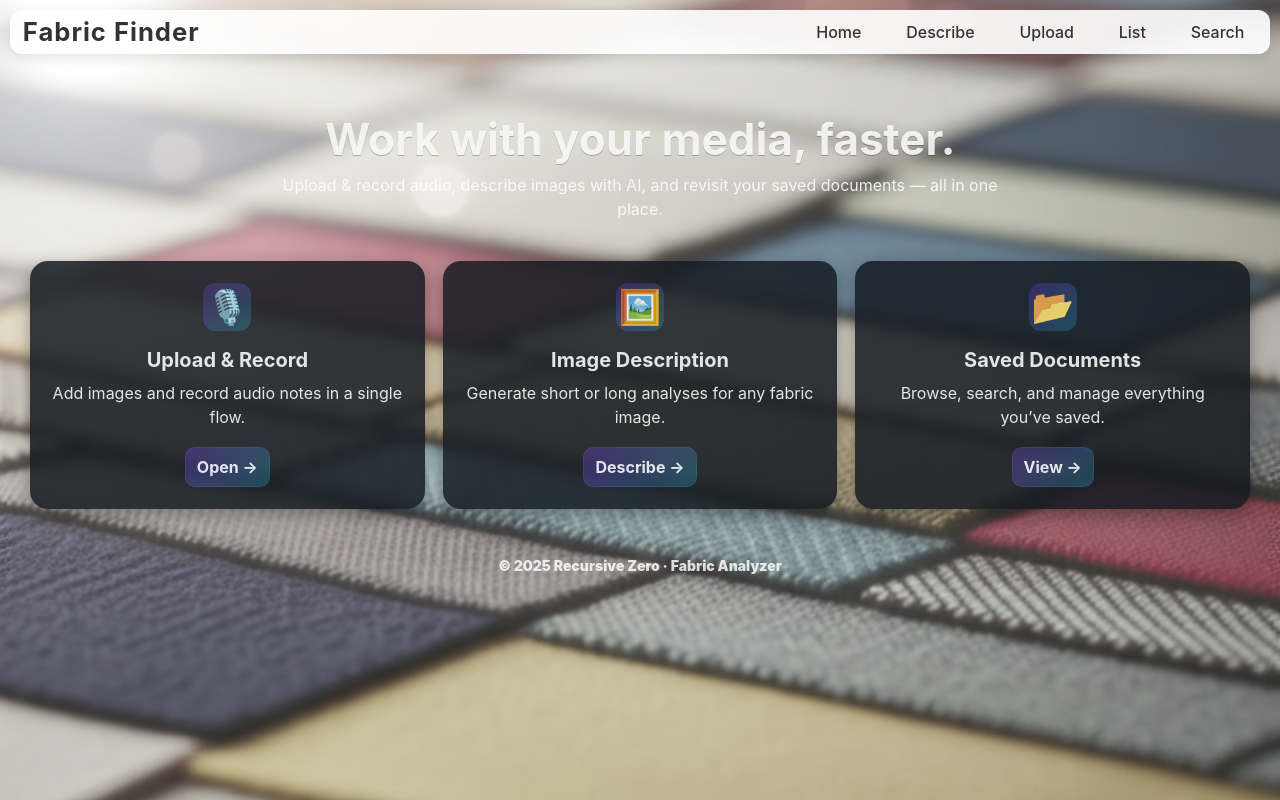
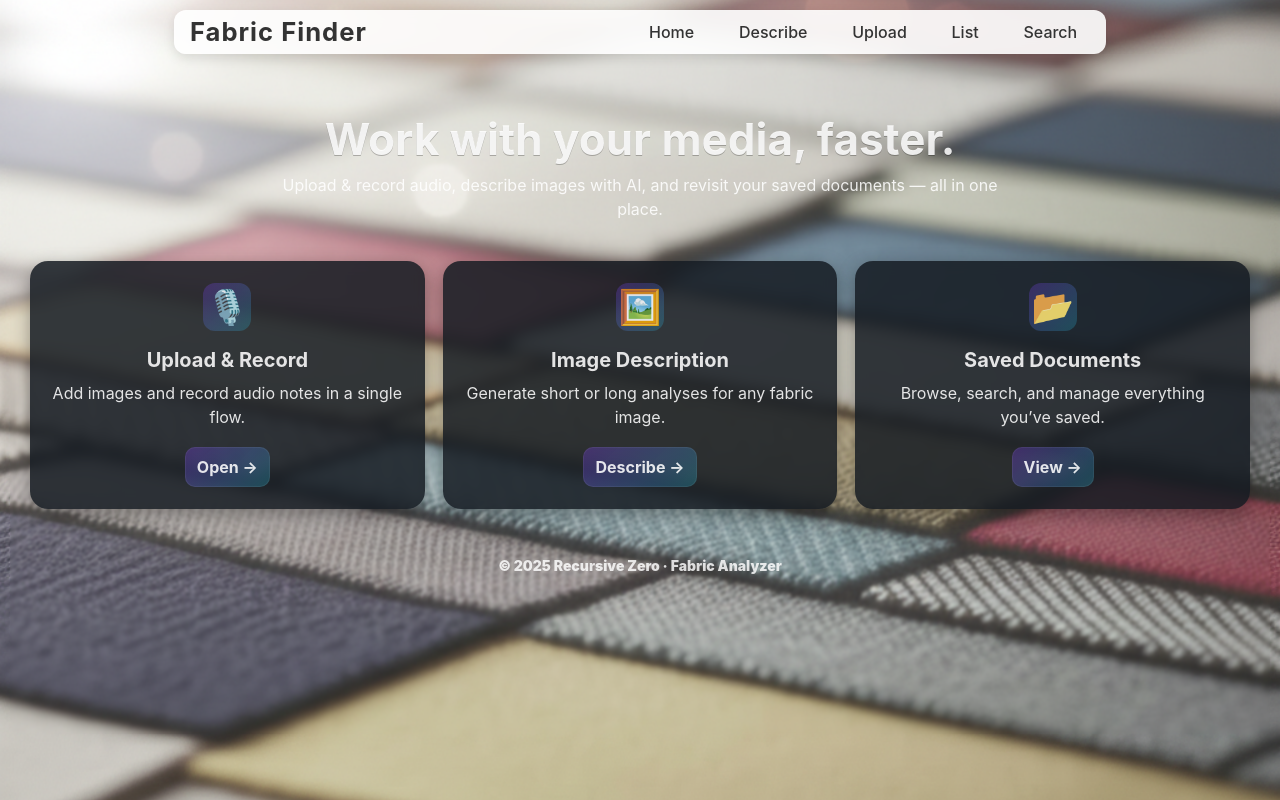
Before and after one commit to recursivezero/tz-fabric, a React (Vite) app in the folder frontend/: page / in a window 1280 px wide. Built offline with nearby package versions, Linux system fonts and the light colour scheme; no server answers.

Commit message:
updated UI and header

```diff
--- a/frontend/src/App.css
+++ b/frontend/src/App.css
@@ -46,12 +46,14 @@
   justify-content: space-between;
   background: rgba(255, 255, 255, 0.9);
   backdrop-filter: blur(6px);
-  padding: 0.5rem 0.8rem;
+  padding: 0.5rem 1rem;
   border-radius: 12px;
   box-shadow: 0 4px 12px rgba(0, 0, 0, 0.1);
   position: sticky;
   top: 0;
   z-index: 1000;
+  max-width: 900px;
+  margin: 0 auto;
 }
 
 .logo-title h1 {
--- a/frontend/src/styles/ContentGrid.css
+++ b/frontend/src/styles/ContentGrid.css
@@ -16,6 +16,7 @@
 .grid-page .grid-title {
   font-size: 22px;
   font-weight: 700;
+  margin-top: 25px;
 }
 
 .grid-page .grid-controls {
--- a/frontend/src/styles/Search.css
+++ b/frontend/src/styles/Search.css
@@ -15,6 +15,7 @@
   text-align: center;
   color: #ffffff;
   text-shadow: 0 1px 0 rgba(0,0,0,0.35);
+  margin-top: 5px;
 }
 
 .search-container .uploader-row {
@@ -78,7 +79,7 @@
 .search-container .empty-hint { color: #b7c3d1; }
 
 .search-container .section-header {
-  margin: 0;                           /* compact */
+  margin: 0;
   display: flex;
   align-items: center;
   justify-content: space-between;
@@ -101,7 +102,6 @@
   border: 1px solid rgba(255,255,255,0.16);
 }
 
-/* Pager (kept small and inline) */
 .pagination-controls,
 .search-container .pager {
   display: inline-flex;
@@ -120,21 +120,17 @@
 .pagination-controls button:disabled { opacity: .5; cursor: not-allowed; }
 .search-container .page-indicator { font-size: 12px; color: #d8e0ea; }
 
-/* --- Results grid (fills remaining height, internal scroll only if needed) --- */
 .result-grid {
   display: grid;
   grid-template-columns: repeat(auto-fill, minmax(230px, 1fr));
   gap: 14px;
   align-content: start;
-
-  /* no page scroll; only this section scrolls if needed */
   overflow: auto;
   padding-right: 4px;
 }
 .result-grid::-webkit-scrollbar { width: 8px; }
 .result-grid::-webkit-scrollbar-thumb { background: rgba(255,255,255,0.18); border-radius: 8px; }
 
-/* Cards */
 .result-card {
   border: 1px solid rgba(255,255,255,0.14);
   border-radius: 14px;
@@ -158,8 +154,7 @@
   border: 1px solid rgba(255,255,255,0.18);
 }
 
-/* Legacy grid/card styles kept compatible (if still used elsewhere) */
-.search-container .grid { display: contents; } /* let .result-grid handle layout */
+.search-container .grid { display: contents; }
 .search-container .card,
 .search-container .card-body,
 .search-container .card-img,
--- a/frontend/src/styles/UploadPage.css
+++ b/frontend/src/styles/UploadPage.css
@@ -8,7 +8,6 @@
   position: relative;
 }
 
-/* Darken bright photo behind only on this page */
 .upload-page::before {
   content: "";
   position: fixed;
@@ -20,7 +19,6 @@
   z-index: -1;
 }
 
-/* Card */
 .upload-page .upload-card {
   width: min(1100px, 96vw);
   border-radius: 18px;
@@ -33,16 +31,13 @@
   min-height: 360px;
 }
 
-/* Header */
 .upload-page .upload-header { text-align: center; margin-bottom: 16px; }
 .upload-page .upload-header h2 { margin: 0 0 6px; line-height: 1.2; text-shadow: 0 1px 0 rgba(0,0,0,0.3); }
 .upload-page .sub { margin-top: 4px; color: #d8e0ea; font-size: 14px; }
 
-/* Grid */
 .upload-page .grid { display: grid; grid-template-columns: 1.1fr 0.9fr; gap: 22px; }
 @media (max-width: 900px) { .upload-page .grid { grid-template-columns: 1fr; } }
 
-/* Dropzone */
 .upload-page .dropzone {
   border: 1.5px dashed rgba(255,255,255,0.25);
   border-radius: 14px;
@@ -66,7 +61,6 @@
 .upload-page .dz-text .link,
 .upload-page .link { color: #8abaff; text-decoration: none; }
 
-/* Image preview */
 .upload-page .image-preview-wrap { position: relative; display: inline-block; width: auto; height: 300px; }
 .upload-page .image-preview-plain {
   width: 100%; height: 250px; border-radius: 10px; display: block; object-fit: cover;
@@ -81,7 +75,6 @@
 }
 .upload-page .img-clear-btn:hover { box-shadow: 0 2px 6px rgba(0,0,0,0.28); }
 
-/* Audio */
 .upload-page .audio-card {
   border: 1px solid rgba(255,255,255,0.16);
   border-radius: 14px;
@@ -95,7 +88,6 @@
   border: 1px solid rgba(255,255,255,0.18); background: #0e1116;
 }
 
-/* Image footer */
 .upload-page .img-footer {
   display: flex; align-items: center; justify-content: space-between; gap: 10px;
   padding: 10px 12px; background: rgba(21,26,33,0.85);
@@ -109,7 +101,6 @@
 .upload-page .chip-clear { cursor: pointer; }
 .upload-page .chip-clear:hover { box-shadow: 0 2px 6px rgba(0,0,0,0.28); }
 
-/* Recorder */
 .upload-page .rec-controls { margin-top: 4px; }
 .upload-page .hint { color: #b7c3d1; font-size: 13px; }
 .upload-page .recording-area { margin: 8px 0 6px; }
@@ -131,7 +122,6 @@
 .upload-page .progress .bar { height: 100%; width: 0%; background: linear-gradient(90deg, #e53e3e, #ed8936); }
 .upload-page .lock-note { margin-top: 6px; font-size: 12.5px; color: #b7c3d1; }
 
-/* Buttons */
 .upload-page .btn, .upload-page .link-btn { font: inherit; }
 .upload-page .btn {
   border: 1px solid rgba(255,255,255,0.14);
@@ -149,7 +139,6 @@
 .upload-page .btn.primary { background: rgba(124,58,237,0.18); color: #c7b6ff; }
 .upload-page .btn.danger  { background: rgba(229,62,62,0.18); color: #ffb5b5; }
 
-/* Submit button */
 .upload-page .submit-wrapper { display: flex; justify-content: center; margin-top: 16px; }
 .upload-page .btn.submit {
   min-width: 160px; padding: 14px 24px;
@@ -161,7 +150,6 @@
   background: #1596d4; box-shadow: 0 6px 12px rgba(0,0,0,0.28);
 }
 
-/* Links/toggles */
 .upload-page .alt-switch { margin-top: 10px; }
 .upload-page .link-btn {
   background: transparent; border: none; color: #8abaff; text-decoration: underline;
@@ -169,7 +157,6 @@
 }
 .upload-page .link-btn:disabled { opacity: .6; cursor: not-allowed; }
 
-/* Small tweak for header only on upload page (optional) */
 .upload-page .navigation { margin-left: 5px; }
 
 .upload-page .name-label {
@@ -177,9 +164,9 @@
   margin: 12px 0 6px;
   font-size: 20px;
   font-weight: 600;
-  color: #f2f6fa;               /* light text on dark glass */
+  color: #f2f6fa;
   letter-spacing: 0.3px;
-  text-shadow: 0 1px 1px rgba(0,0,0,0.35);  /* improves readability */
+  text-shadow: 0 1px 1px rgba(0,0,0,0.35);
 }
 
 .upload-page input[type="text"] {
@@ -194,6 +181,6 @@
 }
 .upload-page input[type="text"]:focus {
   outline: none;
-  border-color: #19a2e2; /* same as submit btn */
+  border-color: #19a2e2;
   box-shadow: 0 0 0 2px rgba(25,162,226,0.35);
 }
```
